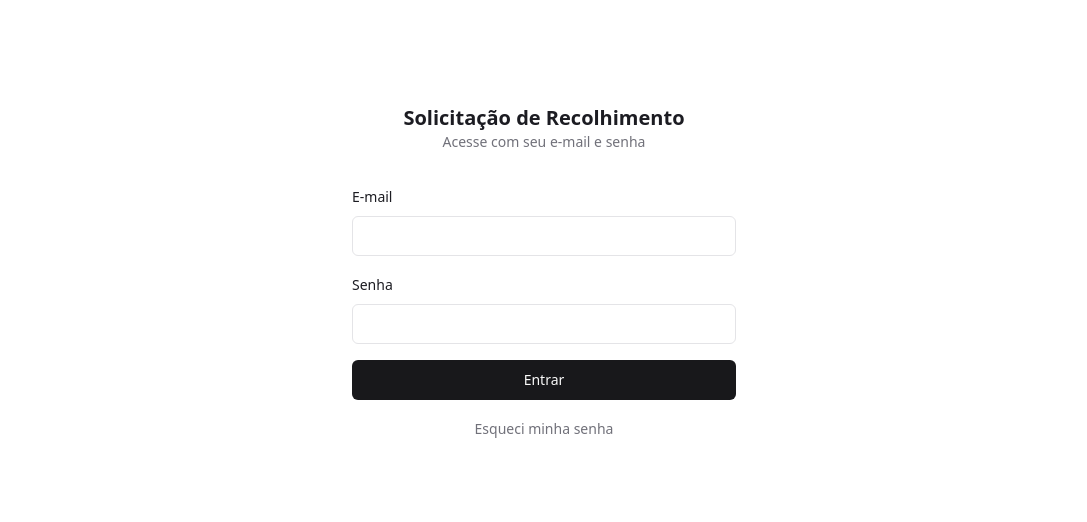
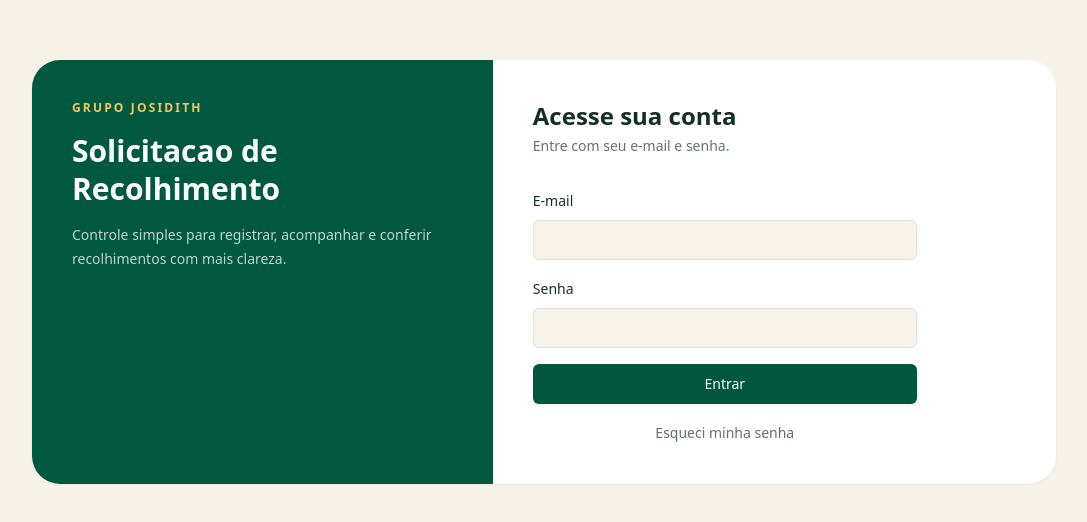
Before and after one commit to willopees9/solicitacao-recolhimento-josi, a Next.js app: page /login in a window 1280 px wide. Shown: the part 128-650 px from the top of the page, without its empty margins (96-1183 px from the left). Built offline with nearby package versions, Linux system fonts and the light colour scheme; no server answers.

Commit message:
style: apply Josi identity across system

```diff
--- a/src/app/admin/layout.tsx
+++ b/src/app/admin/layout.tsx
@@ -11,5 +11,5 @@ export default async function AdminLayout({
 }) {
   await requireRole(["ADMIN"]);
 
-  return <div className="min-h-screen">{children}</div>;
+  return <div className="min-h-screen bg-background">{children}</div>;
 }
--- a/src/app/globals.css
+++ b/src/app/globals.css
@@ -7,37 +7,37 @@
     /* Paleta neutra (inspirada em Linear/Vercel), conforme Etapa 4 do
        planejamento. Valores em HSL sem a função hsl() em volta, porque o
        tailwind.config.ts já envolve cada variável em hsl(var(--nome)). */
-    --background: 0 0% 100%;
-    --foreground: 240 10% 12%;
+    --background: 43 48% 94%;
+    --foreground: 158 45% 13%;
 
-    --primary: 240 6% 10%;
+    --primary: 163 100% 17%;
     --primary-foreground: 0 0% 98%;
 
-    --secondary: 240 5% 96%;
-    --secondary-foreground: 240 6% 10%;
+    --secondary: 48 64% 89%;
+    --secondary-foreground: 158 45% 13%;
 
-    --muted: 240 5% 96%;
-    --muted-foreground: 240 4% 46%;
+    --muted: 48 28% 92%;
+    --muted-foreground: 154 10% 41%;
 
-    --accent: 217 91% 60%;
-    --accent-foreground: 0 0% 98%;
+    --accent: 43 87% 66%;
+    --accent-foreground: 158 45% 13%;
 
     --destructive: 0 72% 51%;
     --destructive-foreground: 0 0% 98%;
 
-    --border: 240 6% 90%;
-    --input: 240 6% 90%;
-    --ring: 217 91% 60%;
+    --border: 72 15% 86%;
+    --input: 72 15% 86%;
+    --ring: 163 100% 17%;
 
     --radius: 0.5rem;
 
     /* Cores semânticas de status — usadas pelo componente StatusBadge
        (introduzido na Sprint 5). Mantidas centralizadas aqui para que toda
        a aplicação use exatamente a mesma cor para o mesmo status. */
-    --status-aguardando-conferencia: 240 4% 46%; /* cinza */
-    --status-aguardando-correcao: 38 92% 50%; /* amarelo/alerta */
-    --status-aprovada: 142 71% 35%; /* verde */
-    --status-rejeitada: 0 72% 51%; /* vermelho */
+    --status-aguardando-conferencia: 154 10% 41%; /* cinza esverdeado */
+    --status-aguardando-correcao: 38 86% 49%; /* amarelo/alerta */
+    --status-aprovada: 146 50% 35%; /* verde */
+    --status-rejeitada: 6 72% 57%; /* coral/vermelho */
   }
 }
 
--- a/src/app/login/page.tsx
+++ b/src/app/login/page.tsx
@@ -1,6 +1,7 @@
 import { redirect } from "next/navigation";
+import { AuthShell } from "@/components/auth/AuthShell";
+import { LoginForm } from "@/components/auth/LoginForm";
 import { createClient } from "@/lib/supabase/server";
-import { LoginForm } from "@/components/auth/LoginForm";
 
 export default async function LoginPage() {
   const supabase = createClient();
@@ -8,18 +9,11 @@ export default async function LoginPage() {
     data: { user },
   } = await supabase.auth.getUser();
 
-  // Quem já está logado não precisa ver a tela de login de novo.
   if (user) redirect("/");
 
   return (
-    <main className="flex min-h-screen flex-col items-center justify-center gap-8 px-6">
-      <div className="text-center">
-        <h1 className="text-xl font-semibold">Solicitação de Recolhimento</h1>
-        <p className="text-sm text-muted-foreground">
-          Acesse com seu e-mail e senha
-        </p>
-      </div>
+    <AuthShell title="Acesse sua conta" subtitle="Entre com seu e-mail e senha.">
       <LoginForm />
-    </main>
+    </AuthShell>
   );
 }
--- a/src/app/page.tsx
+++ b/src/app/page.tsx
@@ -1,11 +1,7 @@
 import { redirect } from "next/navigation";
+import { AuthShell } from "@/components/auth/AuthShell";
 import { getCurrentProfile } from "@/lib/auth/profile";
 
-/**
- * Rota raiz. A partir desta sprint, quem já está logado é redirecionado
- * direto para sua área (Etapa 1, seção 13) — esta página só serve de porta
- * de entrada para quem ainda não está autenticado.
- */
 export default async function HomePage() {
   const profile = await getCurrentProfile();
 
@@ -14,13 +10,10 @@ export default async function HomePage() {
   }
 
   return (
-    <main className="flex min-h-screen flex-col items-center justify-center gap-4 px-6 text-center">
-      <h1 className="text-2xl font-semibold">
-        Sistema de Solicitação de Recolhimento
-      </h1>
-      <a href="/login" className="text-sm underline">
+    <AuthShell title="Sistema de Recolhimento" subtitle="Acesse o painel para continuar.">
+      <a href="/login" className="inline-flex h-10 items-center justify-center rounded-md bg-primary px-4 text-sm font-medium text-primary-foreground shadow-sm">
         Ir para o login
       </a>
-    </main>
+    </AuthShell>
   );
 }
--- a/src/app/primeiro-acesso/page.tsx
+++ b/src/app/primeiro-acesso/page.tsx
@@ -1,6 +1,7 @@
 import { redirect } from "next/navigation";
+import { AuthShell } from "@/components/auth/AuthShell";
+import { FirstAccessForm } from "@/components/auth/FirstAccessForm";
 import { createClient } from "@/lib/supabase/server";
-import { FirstAccessForm } from "@/components/auth/FirstAccessForm";
 
 export default async function PrimeiroAcessoPage() {
   const supabase = createClient();
@@ -17,15 +18,11 @@ export default async function PrimeiroAcessoPage() {
     .eq("id", user.id)
     .single();
 
-  // Se já concluiu o primeiro acesso, não faz sentido ver esta tela de novo.
   if (!profile || !profile.primeiro_acesso) redirect("/");
 
   return (
-    <main className="flex min-h-screen flex-col items-center justify-center gap-8 px-6">
-      <div className="text-center">
-        <h1 className="text-xl font-semibold">Bem-vindo(a)!</h1>
-      </div>
+    <AuthShell title="Bem-vindo(a)" subtitle="Defina sua senha para concluir o primeiro acesso.">
       <FirstAccessForm />
-    </main>
+    </AuthShell>
   );
 }
--- a/src/app/promotor/layout.tsx
+++ b/src/app/promotor/layout.tsx
@@ -13,5 +13,5 @@ export default async function PromotorLayout({
 }) {
   await requireRole(["PROMOTOR"]);
 
-  return <div className="min-h-screen">{children}</div>;
+  return <div className="min-h-screen bg-background">{children}</div>;
 }
--- a/src/app/redefinir-senha/nova/page.tsx
+++ b/src/app/redefinir-senha/nova/page.tsx
@@ -1,12 +1,10 @@
+import { AuthShell } from "@/components/auth/AuthShell";
 import { SetNewPasswordForm } from "@/components/auth/SetNewPasswordForm";
 
 export default function NovaSenhaPage() {
   return (
-    <main className="flex min-h-screen flex-col items-center justify-center gap-8 px-6">
-      <div className="text-center">
-        <h1 className="text-xl font-semibold">Defina sua nova senha</h1>
-      </div>
+    <AuthShell title="Defina sua nova senha">
       <SetNewPasswordForm />
-    </main>
+    </AuthShell>
   );
 }
--- a/src/app/redefinir-senha/page.tsx
+++ b/src/app/redefinir-senha/page.tsx
@@ -1,15 +1,10 @@
+import { AuthShell } from "@/components/auth/AuthShell";
 import { RequestResetForm } from "@/components/auth/RequestResetForm";
 
 export default function RedefinirSenhaPage() {
   return (
-    <main className="flex min-h-screen flex-col items-center justify-center gap-8 px-6">
-      <div className="text-center">
-        <h1 className="text-xl font-semibold">Redefinir senha</h1>
-        <p className="text-sm text-muted-foreground">
-          Informe seu e-mail para receber o link
-        </p>
-      </div>
+    <AuthShell title="Redefinir senha" subtitle="Informe seu e-mail para receber o link.">
       <RequestResetForm />
-    </main>
+    </AuthShell>
   );
 }
--- a/src/components/admin/AdminNav.tsx
+++ b/src/components/admin/AdminNav.tsx
@@ -40,9 +40,9 @@ export function AdminNav({ variant = "top" }: { variant?: "top" | "side" }) {
   }
 
   return (
-    <nav className="mb-8 flex flex-wrap gap-4 border-b border-border pb-4 text-sm">
+    <nav className="mb-8 flex flex-wrap gap-2 rounded-[18px] bg-white px-3 py-3 text-sm shadow-sm">
       {links.map((link) => (
-        <Link key={link.href} href={link.href} className="text-muted-foreground hover:text-foreground">
+        <Link key={link.href} href={link.href} className="rounded-md px-3 py-2 text-muted-foreground hover:bg-secondary hover:text-foreground">
           {link.label}
         </Link>
       ))}
--- /dev/null
+++ b/src/components/auth/AuthShell.tsx
@@ -0,0 +1,31 @@
+export function AuthShell({
+  title,
+  subtitle,
+  children,
+}: {
+  title: string;
+  subtitle?: string;
+  children: React.ReactNode;
+}) {
+  return (
+    <main className="flex min-h-screen items-center justify-center bg-[#f6f2e8] px-6 py-10">
+      <section className="grid w-full max-w-5xl overflow-hidden rounded-[28px] bg-white shadow-sm lg:grid-cols-[0.9fr_1.1fr]">
+        <div className="bg-[#00583f] p-8 text-white sm:p-10">
+          <p className="text-xs font-semibold uppercase tracking-[0.18em] text-[#f4c95d]">Grupo Josidith</p>
+          <h1 className="mt-4 max-w-sm text-3xl font-semibold leading-tight">Solicitacao de Recolhimento</h1>
+          <p className="mt-4 max-w-sm text-sm leading-6 text-white/75">
+            Controle simples para registrar, acompanhar e conferir recolhimentos com mais clareza.
+          </p>
+        </div>
+
+        <div className="flex flex-col justify-center p-8 sm:p-10">
+          <div className="mb-8">
+            <h2 className="text-2xl font-semibold text-[#123026]">{title}</h2>
+            {subtitle && <p className="mt-1 text-sm text-[#65746c]">{subtitle}</p>}
+          </div>
+          {children}
+        </div>
+      </section>
+    </main>
+  );
+}
--- a/src/components/promotor/PromotorNav.tsx
+++ b/src/components/promotor/PromotorNav.tsx
@@ -7,15 +7,15 @@ import { LogoutButton } from "@/components/auth/LogoutButton";
  */
 export function PromotorNav() {
   return (
-    <nav className="mb-8 flex flex-wrap items-center justify-between gap-4 border-b border-border pb-4">
-      <div className="flex flex-wrap gap-4 text-sm">
-        <Link href="/promotor" className="text-muted-foreground hover:text-foreground">
+    <nav className="mb-8 flex flex-wrap items-center justify-between gap-4 rounded-[18px] bg-white px-3 py-3 shadow-sm">
+      <div className="flex flex-wrap gap-2 text-sm">
+        <Link href="/promotor" className="rounded-md px-3 py-2 text-muted-foreground hover:bg-secondary hover:text-foreground">
           Início
         </Link>
-        <Link href="/promotor/solicitacoes" className="text-muted-foreground hover:text-foreground">
+        <Link href="/promotor/solicitacoes" className="rounded-md px-3 py-2 text-muted-foreground hover:bg-secondary hover:text-foreground">
           Minhas Solicitações
         </Link>
-        <Link href="/promotor/perfil" className="text-muted-foreground hover:text-foreground">
+        <Link href="/promotor/perfil" className="rounded-md px-3 py-2 text-muted-foreground hover:bg-secondary hover:text-foreground">
           Perfil
         </Link>
       </div>
--- a/src/components/ui/button.tsx
+++ b/src/components/ui/button.tsx
@@ -3,12 +3,12 @@ import { cva, type VariantProps } from "class-variance-authority";
 import { cn } from "@/lib/utils";
 
 const buttonVariants = cva(
-  "inline-flex items-center justify-center rounded-md text-sm font-medium transition-colors disabled:pointer-events-none disabled:opacity-50 focus-visible:outline-none focus-visible:ring-2 focus-visible:ring-ring focus-visible:ring-offset-2",
+  "inline-flex items-center justify-center rounded-md text-sm font-medium shadow-sm transition-colors disabled:pointer-events-none disabled:opacity-50 focus-visible:outline-none focus-visible:ring-2 focus-visible:ring-ring focus-visible:ring-offset-2",
   {
     variants: {
       variant: {
         default: "bg-primary text-primary-foreground hover:opacity-90",
-        outline: "border border-input bg-background hover:bg-secondary",
+        outline: "border border-input bg-white hover:bg-secondary",
         ghost: "hover:bg-secondary",
         destructive: "bg-destructive text-destructive-foreground hover:opacity-90",
       },
```
